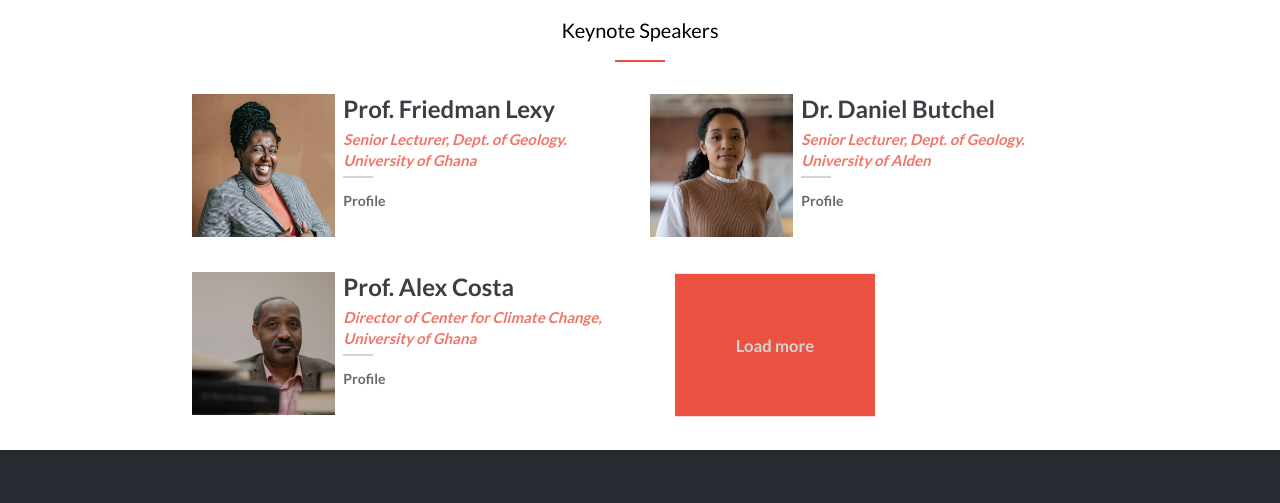
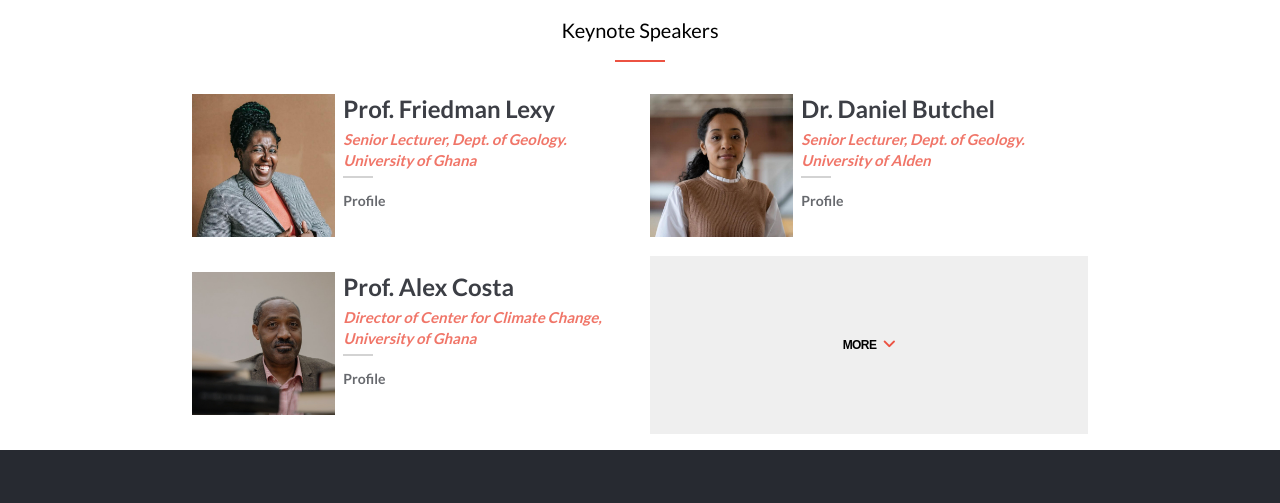
Before and after one commit to michaelamponsah/koryabi-events, a website with bundled scripts: page index.html in a window 1280 px wide. Shown: the part 1689-2192 px from the top of the page. Built offline with nearby package versions, Linux system fonts and the light colour scheme.

Commit message:
Add markup and stylin to load more buttons

```diff
--- a/css/styles.css
+++ b/css/styles.css
@@ -79,6 +79,23 @@ body {
   font-weight: 700;
   font-family: var(--font-family-primary);
   transform: scale(0.8);
+}
+
+.load-more-speakers {
+  width: 100%;
+  padding: 5px;
+  font-weight: 700;
+  font-size: 12px;
+  line-height: 28px;
+  letter-spacing: -0.05em;
+  border: none;
+  text-transform: uppercase;
+}
+
+.load-caret {
+  color: var(--clr-primary);
+  margin-left: 0.25em;
+  font-size: 15px;
 }
 
 .btn:hover {
--- a/index.html
+++ b/index.html
@@ -150,7 +150,7 @@
           <span class="underline"></span>
         </div>
         <ul class="section-speakers--keynote-speakers">
-          <button class="btn load-more-speakers" data-load-more-speakers>Load more</button>
+          <button class="load-more-speakers" data-load-more-speakers>more <i class="fa-solid fa-angle-down load-caret"></i></button>
         </ul>
       </div>
     </section>
--- a/js/main.js
+++ b/js/main.js
@@ -46,6 +46,6 @@ document.addEventListener('click', (e) => {
   }
 
   if (hasMore) {
-    loadMoreSpeakers.style.backgroundColor = 'blue';
+    loadMoreSpeakers.setAttribute('disabled', true);
   }
 });
```
